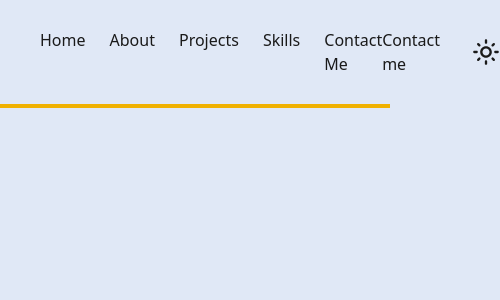
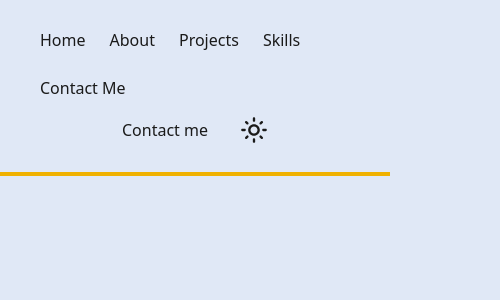
Before and after one commit to FopefoluwaIkufisile/New-Portfolio, a Next.js app: page / in a window 390 px wide. Shown: the top 300 px of the page, 500 px wide, since content can reach past the window. Built offline with nearby package versions, Linux system fonts and the light colour scheme.

Commit message:
completed basic navbar responsiveness

```diff
--- a/src/components/Navbar.tsx
+++ b/src/components/Navbar.tsx
@@ -22,8 +22,8 @@ const Navbar = () => {
   };
 
   return (
-    <nav className="flex items-center justify-between px-10 py-7 bg-transparent">
-      <div className="flex gap-6">
+    <nav className="flex flex-col max-md:gap-4 md:flex-row items-center md:justify-between px-10 py-7 bg-transparent ">
+      <div className="flex gap-6 max-md:flex-wrap max-md:items-center">
         {navLinks.map(({ name, url }: INavbar) => (
           <a href={url} key={name}>
             {name}
```
